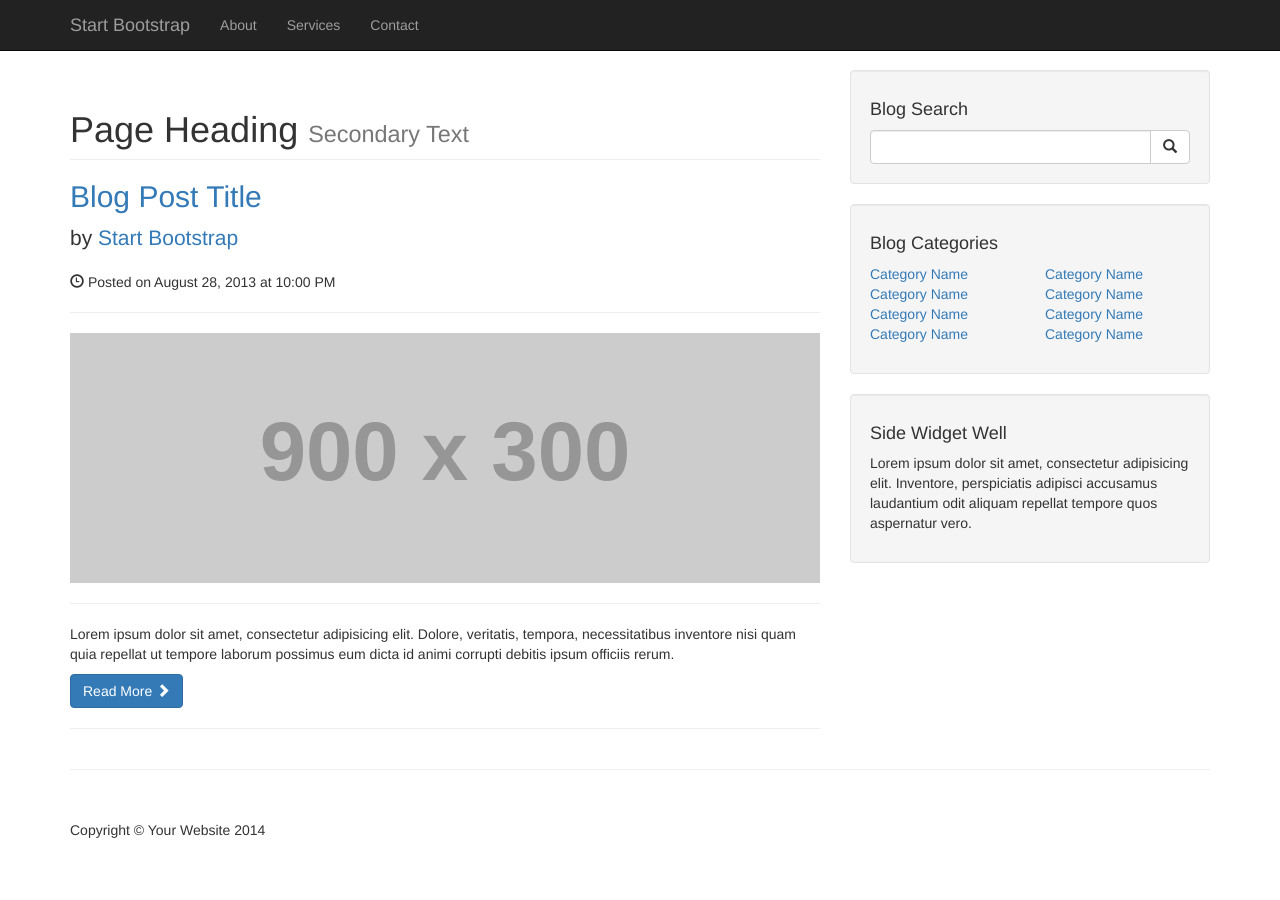
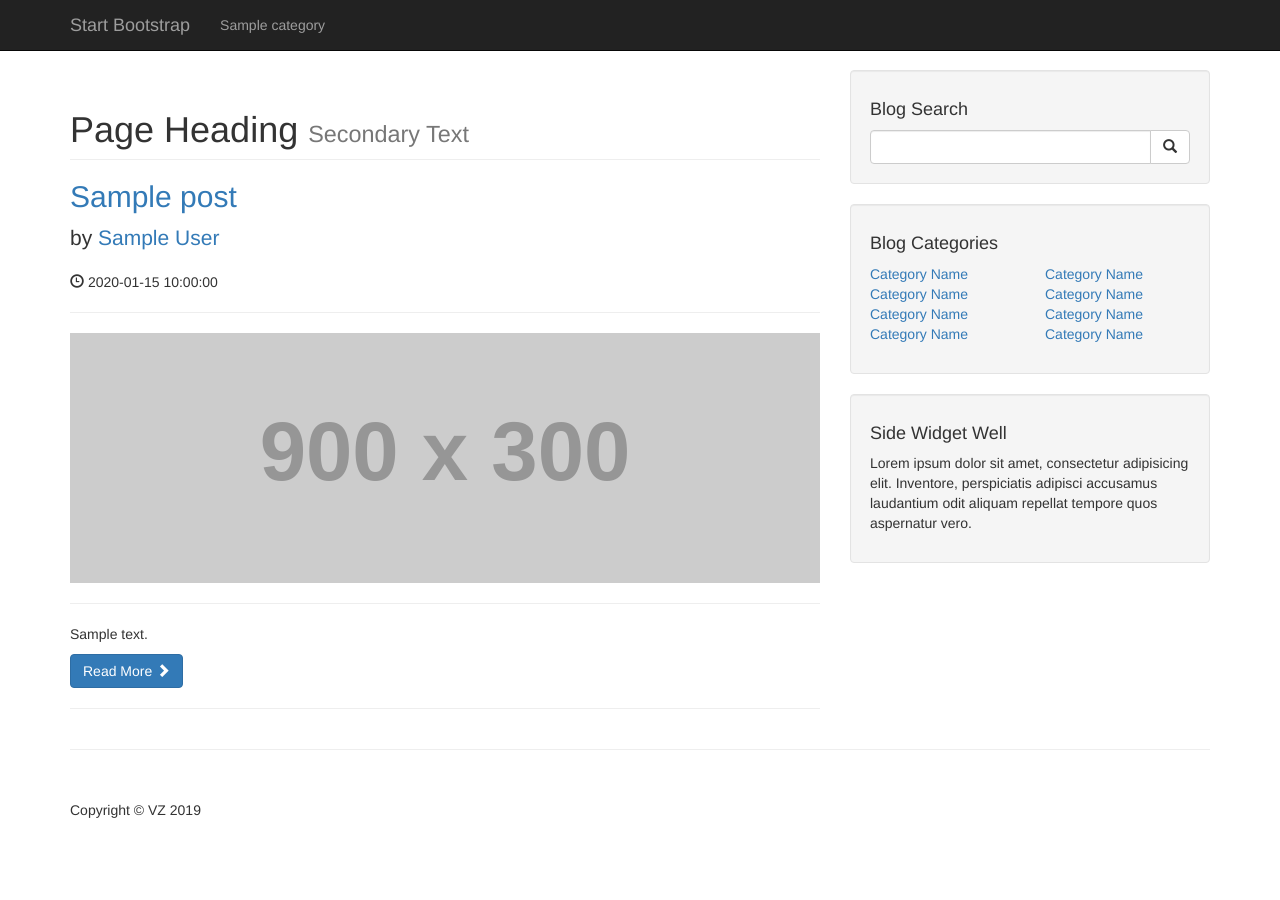
Before and after one commit to Zobbez/Bachelor, a PHP site: page / in a window 1280 px wide. After the commit the page ends 818 px from the top, so only its background shows below. Run offline with PHP 8.4, Linux system fonts and the light colour scheme; tables that the repository leaves empty or names only in its code hold one stand-in row (values such as "Sample post"); grey boxes labelled with a size stand in for pictures from a placeholder-image service; some libraries are stand-ins or nearby versions.

Commit message:
update to previous step

```diff
--- a/includes/db.php
+++ b/includes/db.php
@@ -15,9 +15,9 @@ define(strtoupper($key), $value);
 
 $connection = mysqli_connect(DB_HOST, DB_USER, DB_PASS, DB_NAME);
 
-if($connection) {
+/* if($connection) {
 
 echo "the db is connected";
 
 
-}
+} */
--- a/includes/footer.php
+++ b/includes/footer.php
@@ -2,7 +2,7 @@
  <footer>
             <div class="row">
                 <div class="col-lg-12">
-                    <p>Copyright &copy; Your Website 2014</p>
+                    <p>Copyright &copy; VZ 2019</p>
                 </div>
                 <!-- /.col-lg-12 -->
             </div>
@@ -13,10 +13,17 @@
     <!-- /.container -->
 
     <!-- jQuery -->
-    <script src="js/jquery.js"></script>
+    <script src="https://ajax.googleapis.com/ajax/libs/jquery/3.4.1/jquery.min.js"></script>
 
+<!-- Latest compiled JavaScript -->
+    <script src="https://maxcdn.bootstrapcdn.com/bootstrap/3.4.0/js/bootstrap.min.js"></script>
+
+
+
+    <!-- jQuery -->
+    <!-- <script src="js/jquery.js"></script>
     <!-- Bootstrap Core JavaScript -->
-    <script src="js/bootstrap.min.js"></script>
+    <!-- <script src="js/bootstrap.min.js"></script> -->
 
 </body>
 
--- a/includes/header.php
+++ b/includes/header.php
@@ -12,17 +12,14 @@
     <title>Blog Home - Start Bootstrap Template</title>
 
     <!-- Bootstrap Core CSS -->
-    <link href="css/bootstrap.min.css" rel="stylesheet">
+    <link rel="stylesheet" href="https://maxcdn.bootstrapcdn.com/bootstrap/3.4.0/css/bootstrap.min.css">
+
+    <!-- Bootstrap Core CSS -->
+    <!-- <link href="css/bootstrap.min.css" rel="stylesheet"> -->
 
     <!-- Custom CSS -->
     <link href="css/blog-home.css" rel="stylesheet">
 
-    <!-- HTML5 Shim and Respond.js IE8 support of HTML5 elements and media queries -->
-    <!-- WARNING: Respond.js doesn't work if you view the page via file:// -->
-    <!--[if lt IE 9]>
-        <script src="https://oss.maxcdn.com/libs/html5shiv/3.7.0/html5shiv.js"></script>
-        <script src="https://oss.maxcdn.com/libs/respond.js/1.4.2/respond.min.js"></script>
-    <![endif]-->
 
 </head>
 
--- a/includes/navigation.php
+++ b/includes/navigation.php
@@ -1,6 +1,8 @@
 <!-- Navigation -->
 <nav class="navbar navbar-inverse navbar-fixed-top" role="navigation">
     <div class="container">
+
+
 <!-- Brand and toggle get grouped for better mobile display -->
     <div class="navbar-header">
         <button type="button" class="navbar-toggle" data-toggle="collapse" data-target="#bs-example-navbar-collapse-1">
@@ -11,10 +13,34 @@
         </button>
         <a class="navbar-brand" href="#">Start Bootstrap</a>
             </div>
+
+
+
 <!-- Collect the nav links, forms, and other content for toggling -->
     <div class="collapse navbar-collapse" id="bs-example-navbar-collapse-1">
         <ul class="nav navbar-nav">
-                    <li>
+
+
+            <?php
+                 // query to select all from the categories
+                 $query = "SELECT * FROM categories";
+                 // pass the db connection and the query.
+                 $selectAllCategoriesQuery = mysqli_query($connection, $query);
+                 // to display the categories, a while loop is used. fecth the result of the query.
+                 while($row = mysqli_fetch_assoc($selectAllCategoriesQuery)) {
+                 // cat_title comes in an assosiative array and the row from the database , and it can be echoed as a li.
+                        $cat_title = $row['cat_title'];
+
+                        echo "<li><a href='#'>{$cat_title}</a></li>";
+
+                 }
+
+
+            ?>
+
+
+
+                    <!-- <li>
                         <a href="#">About</a>
                     </li>
                     <li>
@@ -22,7 +48,9 @@
                     </li>
                     <li>
                         <a href="#">Contact</a>
-                    </li>
+                    </li> -->
+
+
                 </ul>
             </div>
             <!-- /.navbar-collapse -->
--- a/index.php
+++ b/index.php
@@ -2,7 +2,8 @@
 
 <?php
 
-// header and navigation included
+// header, navigation and db included
+include "includes/db.php";
 include "includes/header.php";
 include "includes/navigation.php";
 ?>
@@ -16,27 +17,51 @@ include "includes/navigation.php";
 
             <!-- Blog Entries Column -->
             <div class="col-md-8">
+                <?php
+                 // query to select all from posts
+                 $query = "SELECT * FROM posts";
+                 // pass the db connection and the query.
+                 $selectAllPostsQuery = mysqli_query($connection, $query);
+                 // to display the categories, a while loop is used. fecth the result of the query.
+                 while($row = mysqli_fetch_assoc($selectAllPostsQuery)) {
+                 // the data comes in an assosiative array and the row from the database, and it can be echoed as a li.
+                        $post_title = $row['post_title'];
+                        $post_author = $row['post_author'];
+                        $post_date = $row['post_date'];
+                        $post_image = $row['post_image'];
+                        $post_content = $row['post_content'];
+
+                ?>
 
                         <h1 class="page-header">
                                     Page Heading
                             <small>Secondary Text</small>
                         </h1>
 
-                <!-- First Blog Post -->
+                        <!-- Blog Post -->
                         <h2>
-                    <a href="#">Blog Post Title</a>
+                            <a href="#"><?php echo $post_title ?></a>
                         </h2>
                         <p class="lead">
-                    by <a href="index.php">Start Bootstrap</a>
+                            by <a href="index.php"><?php echo $post_author ?></a>
                         </p>
-                <p><span class="glyphicon glyphicon-time"></span> Posted on August 28, 2013 at 10:00 PM</p>
+                        <p><span class="glyphicon glyphicon-time"></span> <?php echo $post_date ?></p>
                         <hr>
                         <img class="img-responsive" src="http://placehold.it/900x300" alt="">
                         <hr>
-                <p>Lorem ipsum dolor sit amet, consectetur adipisicing elit. Dolore, veritatis, tempora, necessitatibus inventore nisi quam quia repellat ut tempore laborum possimus eum dicta id animi corrupti debitis ipsum officiis rerum.</p>
+                        <p> <?php echo $post_content ?> </p>
                         <a class="btn btn-primary" href="#">Read More <span class="glyphicon glyphicon-chevron-right"></span></a>
 
                         <hr>
+
+
+                <?php } ?>
+
+
+
+
+
+
 
 
 
```
Lines whose indentation alone changed are shown as unchanged.
